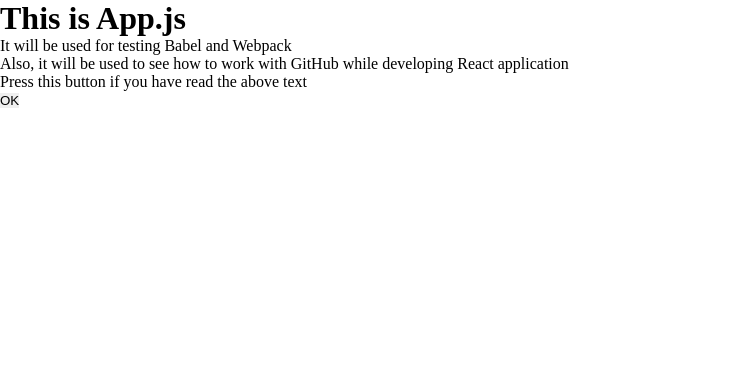
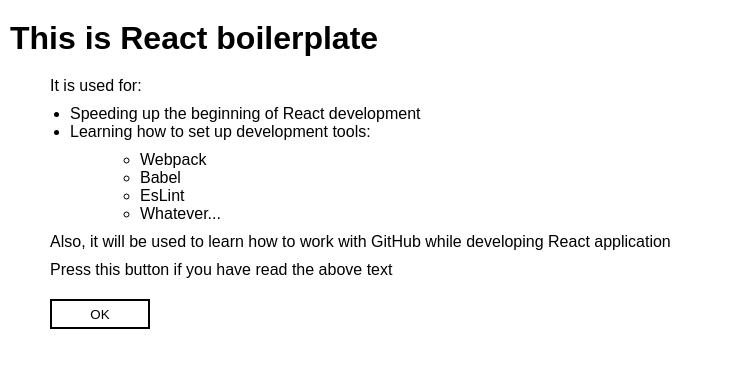
Before and after one commit to AlexanderStepanov98/saladapp, a React app: page / in a window 1280 px wide. Shown: the whole page, without its empty margins (0-733 px from the left). Built offline with nearby package versions, Linux system fonts and the light colour scheme.

Commit message:
css modules config fixed; some basic styles added; text content fix

```diff
--- a/src/components/App.css
+++ b/src/components/App.css
@@ -2,4 +2,25 @@
     margin: 0;
     padding: 0;
     border: 0;
+    font-family: Arial, monospace;
 }
+
+h1 {
+    margin: 20px 10px;
+}
+
+p {
+    margin: 10px 50px;
+}
+
+ul {
+    margin: 10px 70px;
+}
+
+.defaultButton {
+    width: 100px;
+    height: 30px;
+    background-color: white;
+    border: 2px solid black;
+    margin: 10px 50px;
+}
--- a/src/components/App.js
+++ b/src/components/App.js
@@ -8,12 +8,22 @@
 
     render() {
         return (
-            <div>
-                <h1>This is App.js</h1>
-                <p>It will be used for testing Babel and Webpack</p>
-                <p>Also, it will be used to see how to work with GitHub while developing React application</p>
+            <div className={styles.container}>
+                <h1>This is React boilerplate</h1>
+                <p>It is used for:</p>
+                <ul>
+                    <li>Speeding up the beginning of React development</li>
+                    <li>Learning how to set up development tools:</li>
+                    <ul>
+                        <li>Webpack</li>
+                        <li>Babel</li>
+                        <li>EsLint</li>
+                        <li>Whatever...</li>
+                    </ul>
+                </ul>
+                <p>Also, it will be used to learn how to work with GitHub while developing React application</p>
                 <p>Press this button if you have read the above text</p>
-                <button onClick={() => this.okButtonHandler()}>OK</button>
+                <button className={styles.defaultButton} onClick={() => this.okButtonHandler()}>OK</button>
             </div>
         )
     }
--- a/webpack.config.js
+++ b/webpack.config.js
@@ -12,13 +12,19 @@
             {
                 test: /\.js$/,
                 exclude: /node_modules/,
-                use: {
-                    loader: "babel-loader"
-                },
+                loader: "babel-loader"
             },
             {
                 test: /\.css$/,
-                use: ["style-loader", "css-loader"]
+                loader: "style-loader"
+            },
+            {
+                test: /\.css$/,
+                loader: "css-loader",
+                options: {
+                    modules: true,
+                    localIdentName: '[name]_[local]_[hash:base64:5]'
+                }
             }
         ]
     },
```
